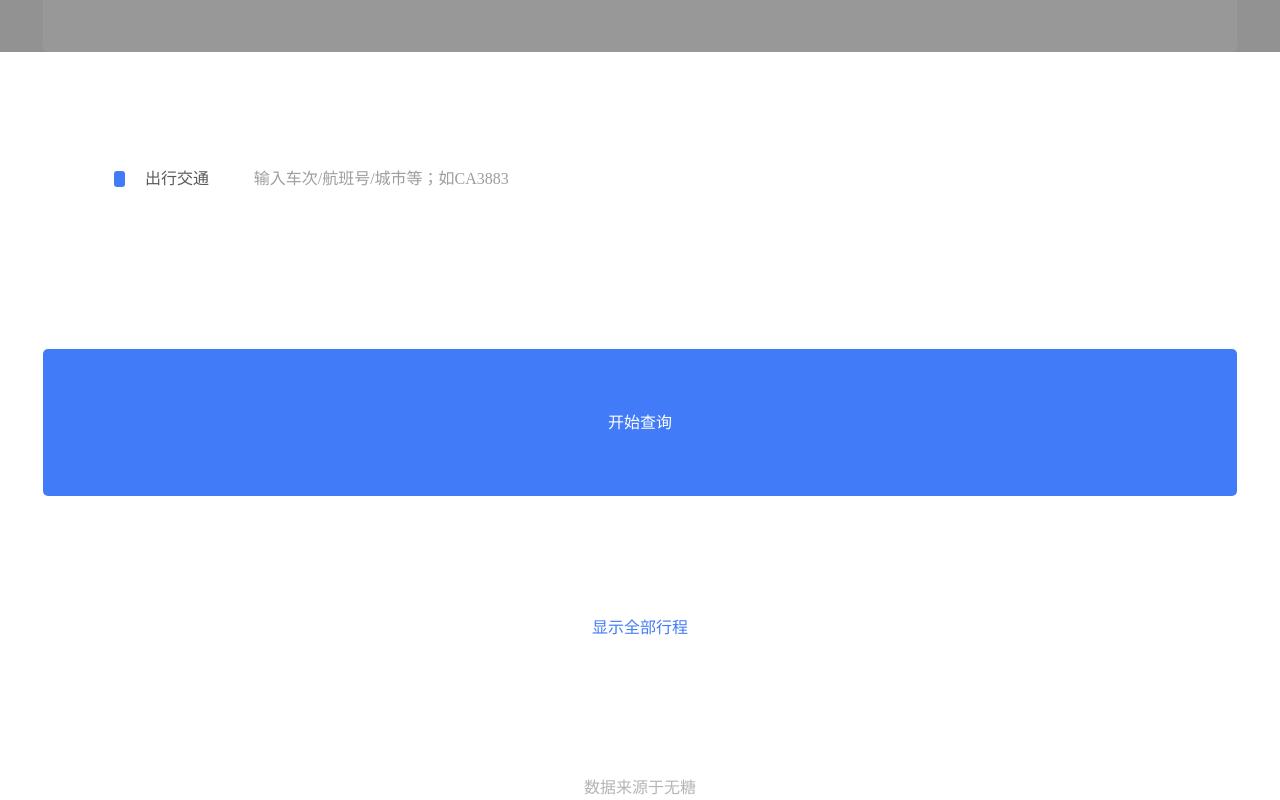
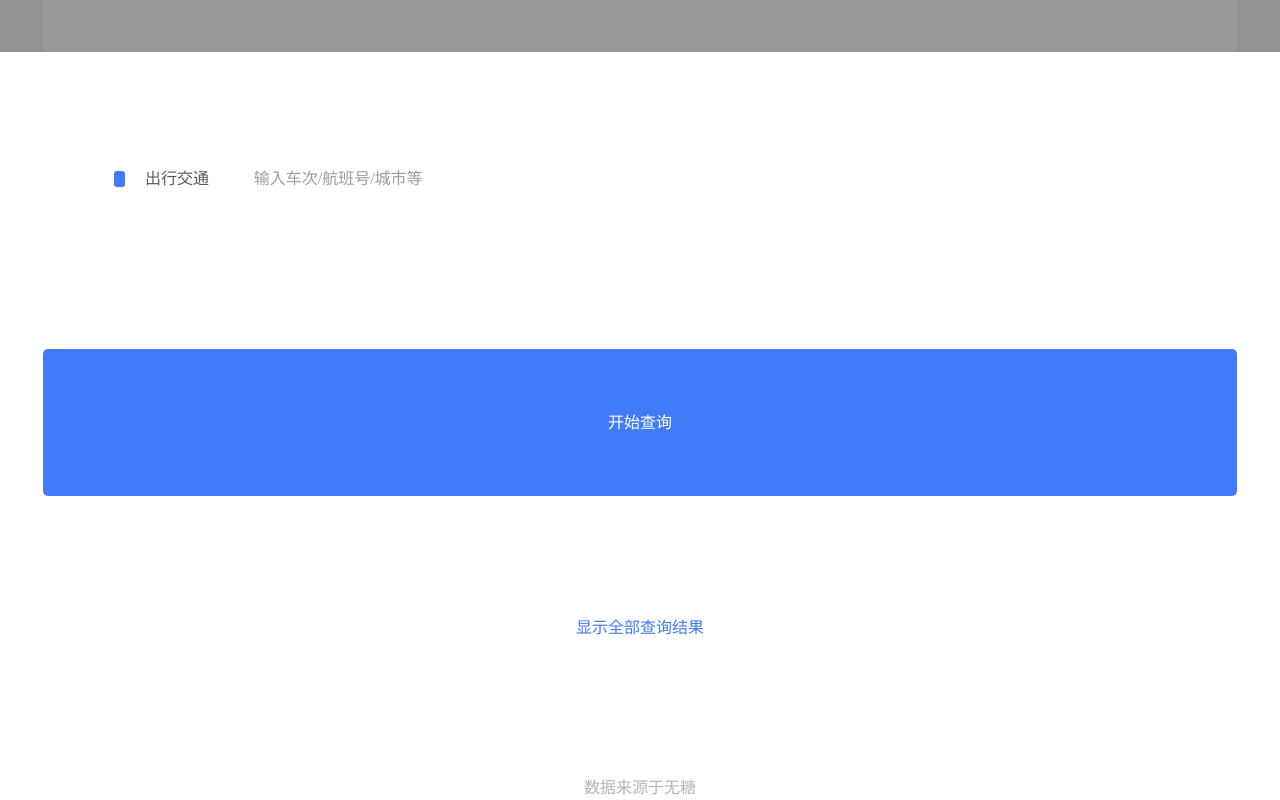
Before and after one commit to ninimeow/trip-inquiry, a Vue app: page / in a window 1280 px wide. Shown: the part 748-1548 px from the top of the page. Built offline with nearby package versions, Linux system fonts and the light colour scheme.

Commit message:
首页文字调整

```diff
--- a/src/views/Index/Index.vue
+++ b/src/views/Index/Index.vue
@@ -10,10 +10,10 @@
     <div class="input type">
       <div class="split"></div>
       <div class="title">出行交通</div>
-      <input type="text" placeholder="输入车次/航班号/城市等；如CA3883" v-model="type"/>
+      <input type="text" placeholder="输入车次/航班号/城市等" v-model="type"/>
     </div>
     <div class="btn" @click="query">开始查询</div>
-    <router-link class="info all" to="/results">显示全部行程</router-link>
+    <router-link class="info all" to="/results">显示全部查询结果</router-link>
     <div class="info from">数据来源于无糖</div>
     <van-popup v-model="showDate" position="bottom">
       <van-datetime-picker
@@ -171,7 +171,6 @@ input::-webkit-input-placeholder {
   text-decoration: none;
   margin: 0.7rem auto 0;
   display: block;
-  width: 30%;
   text-align: center;
 }
 
```
